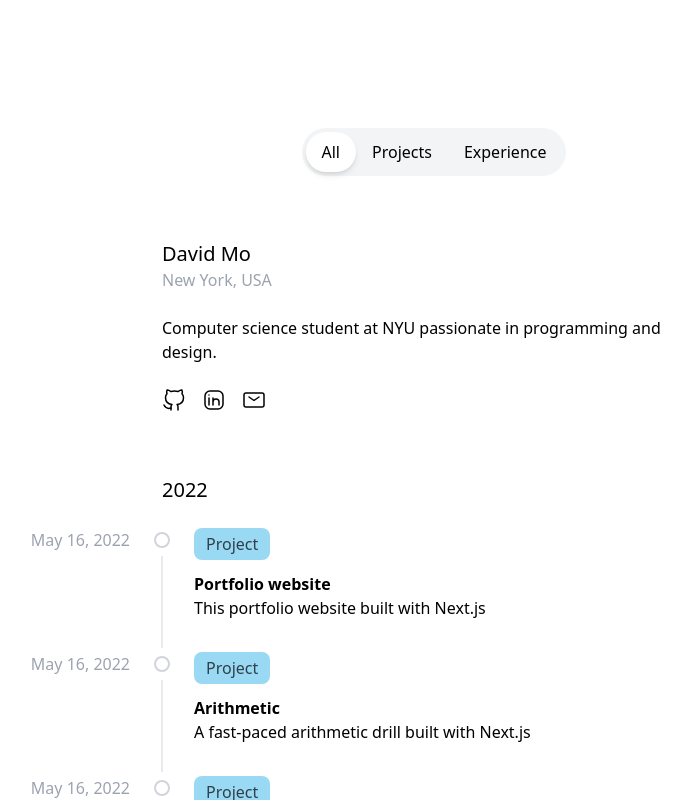
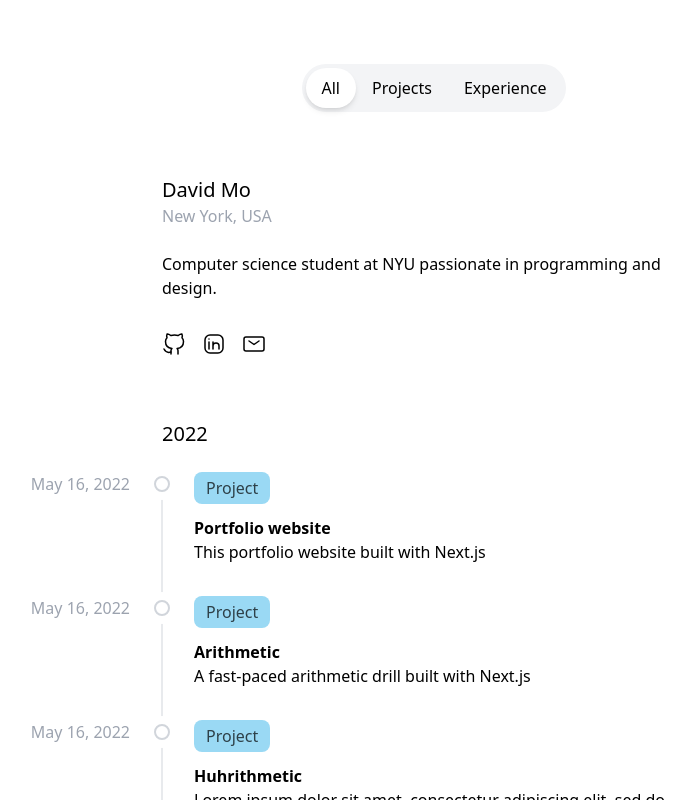
Before and after one commit to unknown/dmo.ooo, a Next.js app: page / in a window 1280 px wide. Shown: the top 800 px of the page, without its empty margins (206-901 px from the left). Built offline with nearby package versions, Linux system fonts and the light colour scheme.

Commit message:
Add layout animation to timeline

```diff
--- a/src/pages/index.tsx
+++ b/src/pages/index.tsx
@@ -100,7 +100,7 @@ const Home: NextPage = () => {
         <meta name="description" content="Student from New York" />
         <link rel="icon" href="/favicon.ico" />
       </Head>
-      <main className="mx-auto max-w-xl px-4 pt-32">
+      <main className="mx-auto max-w-xl px-4 pt-16">
         <div className="flex flex-row justify-center">
           <SegmentedControl
             options={[
@@ -120,7 +120,7 @@ const Home: NextPage = () => {
         <p className="mt-6">
           Computer science student at NYU passionate in programming and design.
         </p>
-        <div className="mt-6 flex gap-4">
+        <div className="mt-8 flex gap-4">
           <a href="https://github.com/unknown">
             <GitHubIcon />
           </a>
@@ -142,6 +142,7 @@ const Home: NextPage = () => {
                   tags={item.tags}
                   animate={{ opacity: 1 }}
                   exit={{ opacity: 0 }}
+                  layout
                   drawLine={i + 1 !== filteredPosts.length}
                 />
               );
```
